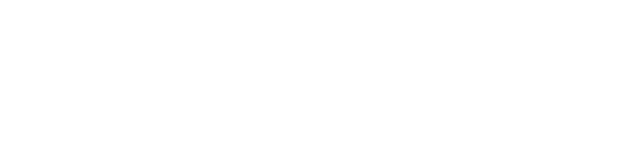
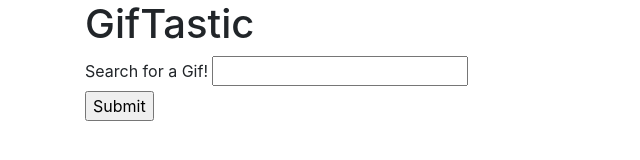
Before and after one commit to mcelis025/GifTasic, a plain HTML site: page index.html in a window 1280 px wide. Shown: the whole page, without its empty margins (0-640 px from the left). Drawn offline with nearby package versions, Linux system fonts and the light colour scheme.

Commit message:
created simple html to be updated later

```diff
--- a/index.html
+++ b/index.html
@@ -4,13 +4,23 @@
 <head>
     <meta charset="UTF-8">
     <meta name="viewport" content="width=device-width, initial-scale=1.0">
-
+    <link rel="stylesheet" href="https://stackpath.bootstrapcdn.com/bootstrap/4.4.1/css/bootstrap.min.css" integrity="sha384-Vkoo8x4CGsO3+Hhxv8T/Q5PaXtkKtu6ug5TOeNV6gBiFeWPGFN9MuhOf23Q9Ifjh" crossorigin="anonymous">
+    <link rel="stylesheet" type="text/css" href="assets/css/style.css">
     <title>GifTastic</title>
 </head>
 
 <body>
+    <div class="container">
+        <h1>GifTastic</h1>
 
+        <div id="buttons-view"></div>
+        <form id="gifForm">
+            <label for="gifInput">Search for a Gif!</label>
+            <input type="text" id="gifInput"><br>
+            <input id="addGif" type="submit" value="Submit">
+        </form>
 
+        <div class="gif" id="gifView"></div>
 
         <script src="https://code.jquery.com/jquery-3.4.1.min.js" integrity="sha256-CSXorXvZcTkaix6Yvo6HppcZGetbYMGWSFlBw8HfCJo=" crossorigin="anonymous"></script>
         <script type="text/javascript" src="assets/javascript/app.js"></script>
```
